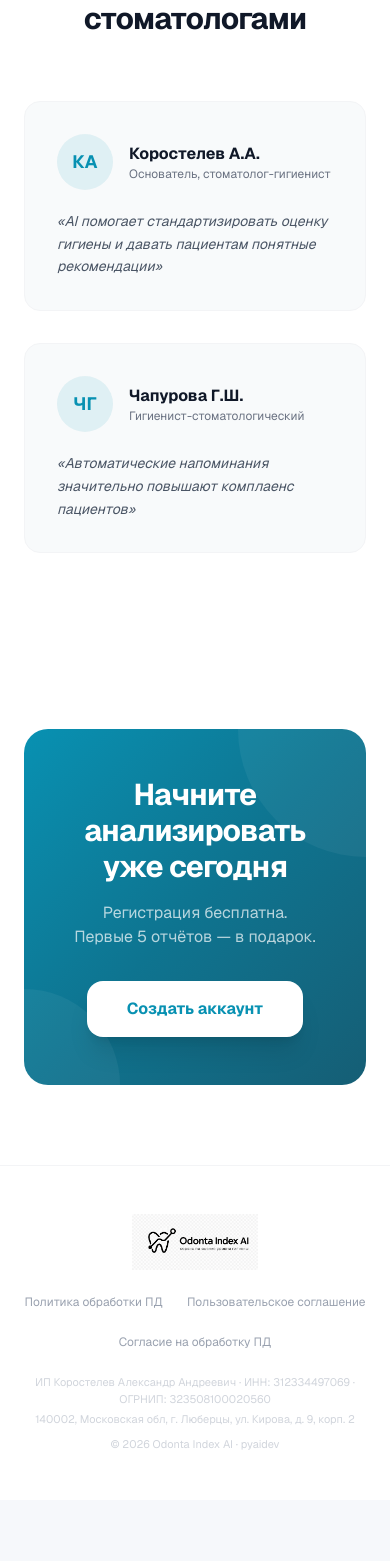
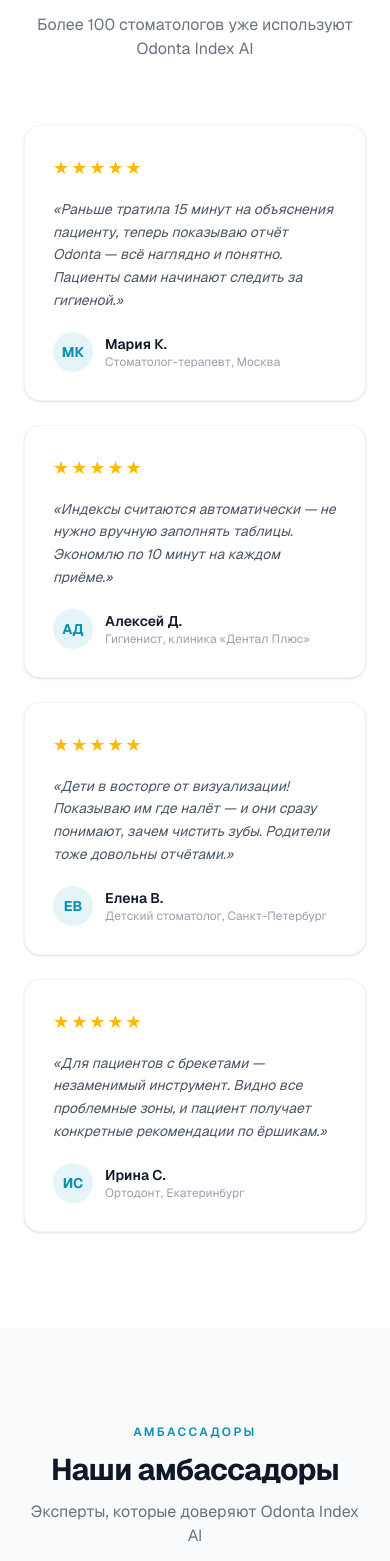
Before and after one commit to pyaidev/dental-ai, a Next.js app in the folder frontend-next/: page /landing in a window 390 px wide. Shown: the part 5887-7448 px from the top of the page. Before the commit the page ends 7387 px from the top, so only its background shows below. Built offline with nearby package versions, Linux system fonts and the light colour scheme.

Commit message:
Fix landing redirect: validate token before dashboard redirect, add reviews and ambassadors sections

```diff
--- a/frontend-next/src/app/landing/page.tsx
+++ b/frontend-next/src/app/landing/page.tsx
@@ -28,9 +28,16 @@ const plans = [
   { name: "Expert", price: 9990, priceLabel: "9 990 ₽/мес", sub: "Для медицинских центров", features: ["500 отчётов в месяц", "Все функции Clinic", "Аналитика по врачам", "Рейтинг врачей", "Управленческий отчёт"], popular: false },
 ];
 
-const experts = [
+const ambassadors = [
   { name: "Коростелев А.А.", role: "Основатель, стоматолог-гигиенист", quote: "AI помогает стандартизировать оценку гигиены и давать пациентам понятные рекомендации" },
   { name: "Чапурова Г.Ш.", role: "Гигиенист-стоматологический", quote: "Автоматические напоминания значительно повышают комплаенс пациентов" },
+];
+
+const reviews = [
+  { name: "Мария К.", role: "Стоматолог-терапевт, Москва", quote: "Раньше тратила 15 минут на объяснения пациенту, теперь показываю отчёт Odonta — всё наглядно и понятно. Пациенты сами начинают следить за гигиеной.", stars: 5 },
+  { name: "Алексей Д.", role: "Гигиенист, клиника «Дентал Плюс»", quote: "Индексы считаются автоматически — не нужно вручную заполнять таблицы. Экономлю по 10 минут на каждом приёме.", stars: 5 },
+  { name: "Елена В.", role: "Детский стоматолог, Санкт-Петербург", quote: "Дети в восторге от визуализации! Показываю им где налёт — и они сразу понимают, зачем чистить зубы. Родители тоже довольны отчётами.", stars: 5 },
+  { name: "Ирина С.", role: "Ортодонт, Екатеринбург", quote: "Для пациентов с брекетами — незаменимый инструмент. Видно все проблемные зоны, и пациент получает конкретные рекомендации по ёршикам.", stars: 5 },
 ];
 
 export default function LandingPage() {
@@ -228,22 +235,64 @@ export default function LandingPage() {
         </div>
       </section>
 
-      {/* EXPERTS */}
+      {/* REVIEWS */}
       <section className="py-24">
         <div className="mx-auto max-w-6xl px-6">
           <FadeUp>
             <div className="text-center mb-16">
-              <p className="text-xs font-semibold uppercase tracking-[0.2em] text-[#0891b2] mb-3">Эксперты</p>
+              <p className="text-xs font-semibold uppercase tracking-[0.2em] text-[#0891b2] mb-3">Отзывы</p>
               <h2 className="text-3xl sm:text-4xl font-bold tracking-tight text-gray-900">
-                Разработано стоматологами
+                Что говорят врачи
               </h2>
+              <p className="mt-3 text-gray-500">Более 100 стоматологов уже используют Odonta Index AI</p>
+            </div>
+          </FadeUp>
+
+          <div className="grid grid-cols-1 md:grid-cols-2 gap-6 max-w-5xl mx-auto">
+            {reviews.map((review, i) => (
+              <FadeUp key={review.name} delay={i * 0.1}>
+                <div className="rounded-2xl bg-white p-7 border border-gray-100 shadow-sm hover:shadow-md transition-shadow h-full">
+                  <div className="flex gap-0.5 mb-4">
+                    {Array.from({ length: review.stars }).map((_, j) => (
+                      <span key={j} className="text-amber-400 text-lg">&#9733;</span>
+                    ))}
+                  </div>
+                  <p className="text-sm text-gray-600 leading-relaxed mb-5 italic">
+                    &laquo;{review.quote}&raquo;
+                  </p>
+                  <div className="flex items-center gap-3 mt-auto">
+                    <div className="flex h-10 w-10 items-center justify-center rounded-full bg-[#0891b2]/10 text-sm font-bold text-[#0891b2]">
+                      {review.name.split(" ").map(n => n[0]).join("")}
+                    </div>
+                    <div>
+                      <p className="text-sm font-semibold text-gray-900">{review.name}</p>
+                      <p className="text-xs text-gray-400">{review.role}</p>
+                    </div>
+                  </div>
+                </div>
+              </FadeUp>
+            ))}
+          </div>
+        </div>
+      </section>
+
+      {/* AMBASSADORS */}
+      <section className="py-24 bg-[#f8fafb]">
+        <div className="mx-auto max-w-6xl px-6">
+          <FadeUp>
+            <div className="text-center mb-16">
+              <p className="text-xs font-semibold uppercase tracking-[0.2em] text-[#0891b2] mb-3">Амбассадоры</p>
+              <h2 className="text-3xl sm:text-4xl font-bold tracking-tight text-gray-900">
+                Наши амбассадоры
+              </h2>
+              <p className="mt-3 text-gray-500">Эксперты, которые доверяют Odonta Index AI</p>
             </div>
           </FadeUp>
 
           <div className="grid grid-cols-1 md:grid-cols-2 gap-8 max-w-4xl mx-auto">
-            {experts.map((expert, i) => (
+            {ambassadors.map((expert, i) => (
               <FadeUp key={expert.name} delay={i * 0.15}>
-                <div className="rounded-2xl bg-[#f8fafb] p-8 border border-gray-100">
+                <div className="rounded-2xl bg-white p-8 border border-gray-100 shadow-sm">
                   <div className="flex items-center gap-4 mb-5">
                     <div className="flex h-14 w-14 items-center justify-center rounded-full bg-[#0891b2]/10 text-lg font-bold text-[#0891b2]">
                       {expert.name.split(" ").map(n => n[0]).join("")}
--- a/frontend-next/src/app/page.tsx
+++ b/frontend-next/src/app/page.tsx
@@ -1,15 +1,35 @@
 "use client";
 
-import { useEffect } from "react";
+import { useEffect, useState } from "react";
 import { useRouter } from "next/navigation";
+import { API_BASE } from "@/lib/utils";
+import LandingPage from "./landing/page";
 
 export default function Home() {
   const router = useRouter();
+  const [loggedIn, setLoggedIn] = useState<boolean | null>(null);
 
   useEffect(() => {
     const token = localStorage.getItem("dental_token");
-    router.replace(token ? "/dashboard" : "/login");
+    if (!token) {
+      setLoggedIn(false);
+      return;
+    }
+    // Validate token before redirecting
+    fetch(`${API_BASE}/api/subscription`, {
+      headers: { Authorization: `Bearer ${token}` },
+    }).then((r) => {
+      if (r.ok) {
+        router.replace("/dashboard");
+      } else {
+        // Token expired/invalid — clear and show landing
+        localStorage.removeItem("dental_token");
+        localStorage.removeItem("dental_user");
+        setLoggedIn(false);
+      }
+    }).catch(() => setLoggedIn(false));
   }, [router]);
 
-  return null;
+  if (loggedIn === null) return null;
+  return <LandingPage />;
 }
```
